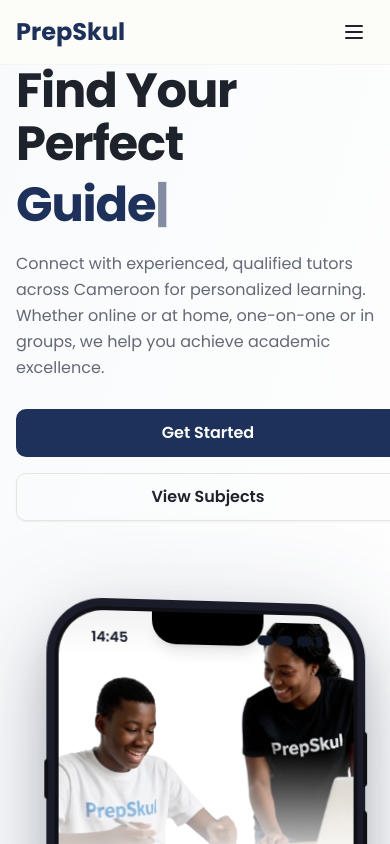
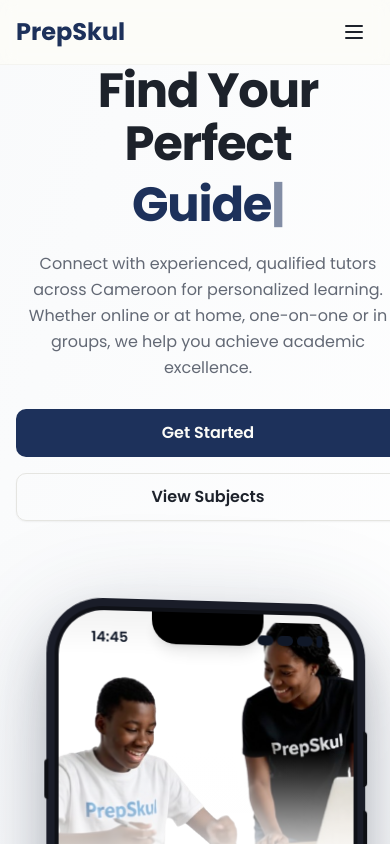
Before and after one commit to delbertkimbi/PrepSkul_Web, a Next.js app: page / in a window 390 px wide. Shown: the top 844 px of the page. Built offline with nearby package versions, Linux system fonts and the light colour scheme.

Commit message:
Buttons centered

```diff
--- a/app/page.tsx
+++ b/app/page.tsx
@@ -29,7 +29,7 @@ export default function HomePage() {
         <div className="container mx-auto px-4 sm:px-6 lg:px-8 h-full">
           <div className="grid lg:grid-cols-2 gap-12 lg:gap-20 items-center h-full max-w-7xl mx-auto">
             {/* Left side - Content */}
-            <div className="space-y-7 z-10 lg:pr-8 text-left lg:text-left">
+            <div className="space-y-7 z-10 lg:pr-8 text-center lg:text-left">
               <div className="space-y-5">
                 <h1 className="text-5xl sm:text-6xl lg:text-7xl font-bold leading-[1.1] tracking-tight">
                   Find Your Perfect{" "}
@@ -44,14 +44,14 @@ export default function HomePage() {
               </div>
 
               <div className="flex flex-col sm:flex-row gap-4 justify-center lg:justify-start">
-                <Button size="lg" asChild className="text-base font-semibold h-12 px-8">
+                <Button size="lg" asChild className="w-full sm:w-auto text-base font-semibold h-12 px-8">
                   <Link href="/contact">Get Started</Link>
                 </Button>
                 <Button
                   size="lg"
                   variant="outline"
                   asChild
-                  className="text-base font-semibold h-12 px-8 bg-transparent"
+                  className="w-full sm:w-auto text-base font-semibold h-12 px-8 bg-transparent"
                 >
                   <Link href="/programs">View Subjects</Link>
                 </Button>
```
